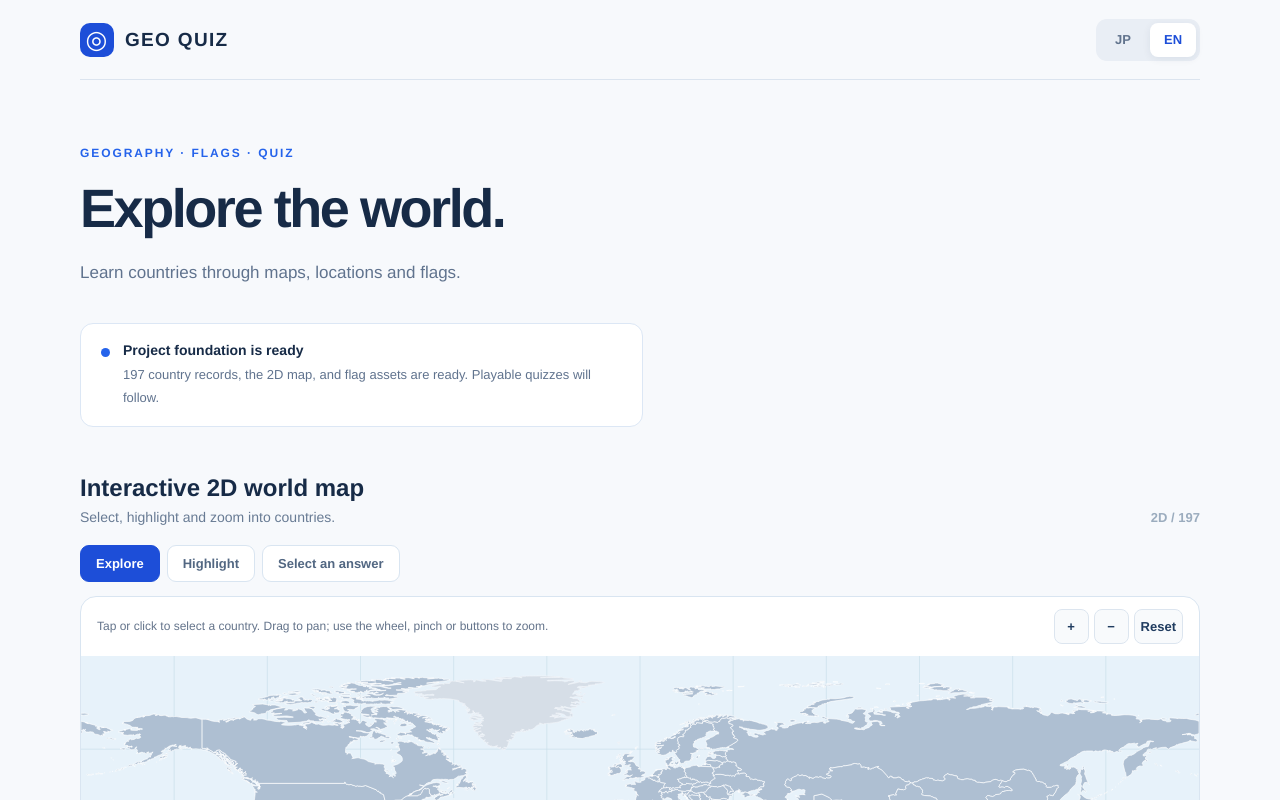
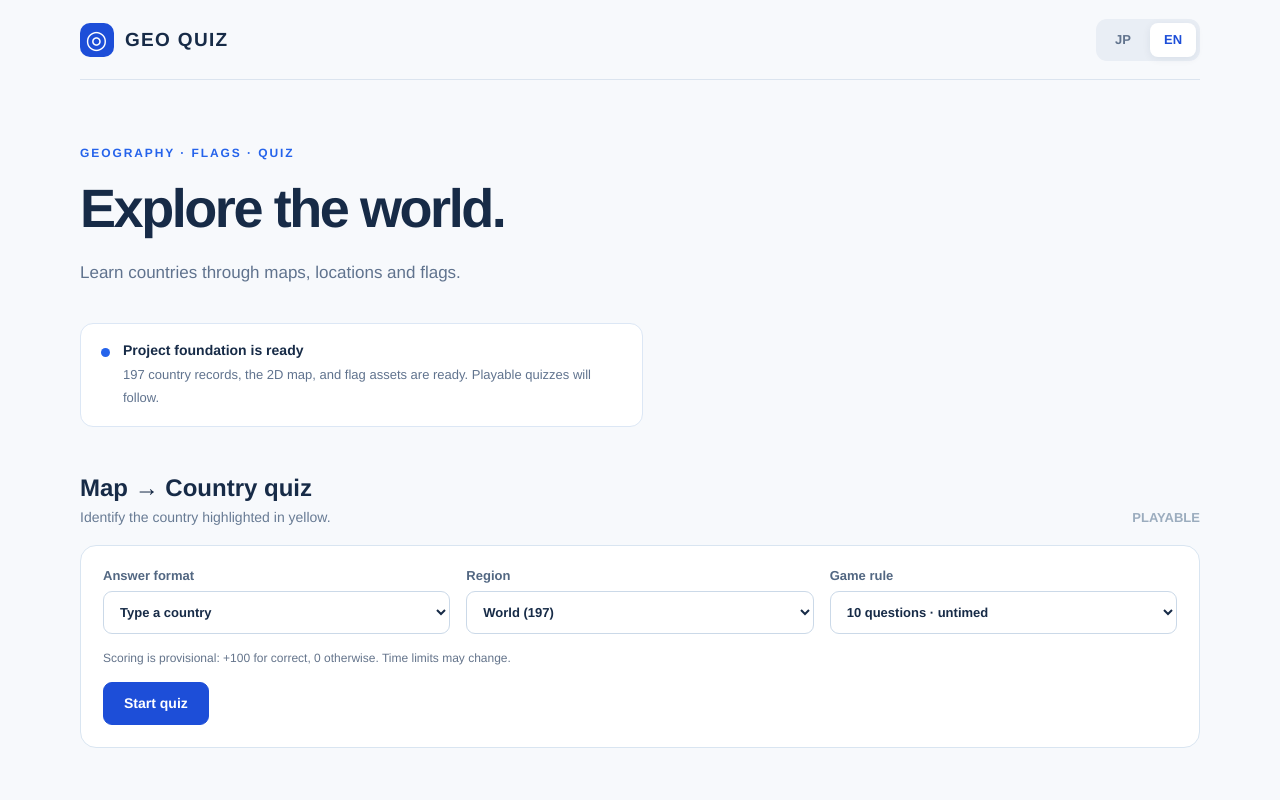
Before and after one commit to naoiw/geo-quiz, a React (Vite) app: page / in a window 1280 px wide. Shown: the top 800 px of the page. Built offline with nearby package versions, Linux system fonts and the light colour scheme.

Commit message:
feat: surface playable map-to-name quiz on home page

```diff
--- a/src/app/App.tsx
+++ b/src/app/App.tsx
@@ -1,5 +1,6 @@
 import { useState } from "react";
 import { ModeCard } from "../components/ModeCard";
+import { MapToNameQuiz } from "../features/quiz/MapToNameQuiz";
 import { countries, findCountry, getCountryName } from "../country-data";
 import { quizModes } from "../features/quiz/modes";
 import { CountryFlag } from "../flags/CountryFlag";
@@ -64,6 +65,8 @@ export function App() {
             </div>
           </div>
         </section>
+
+        <MapToNameQuiz locale={locale} />
 
         <section className="map-demo" aria-labelledby="map-title">
           <div className="section-heading">
```
